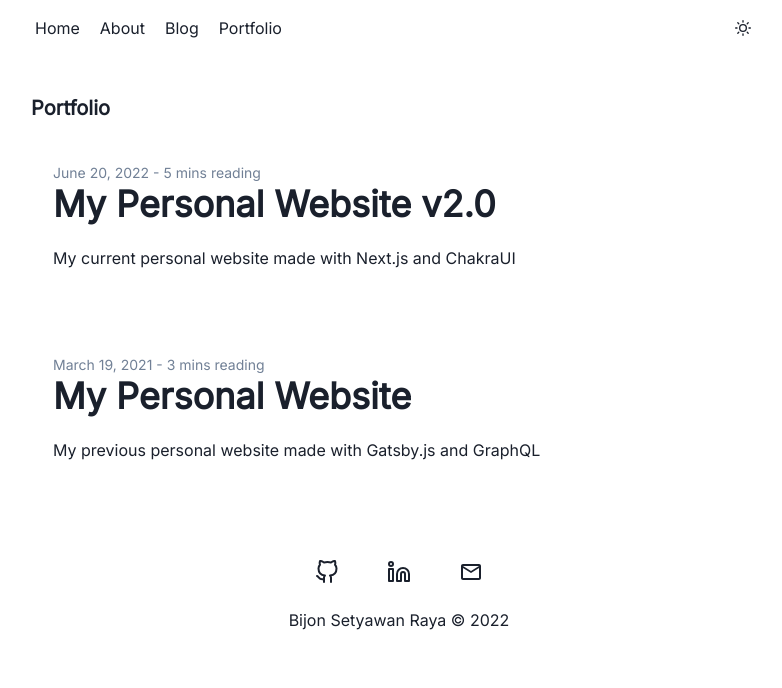
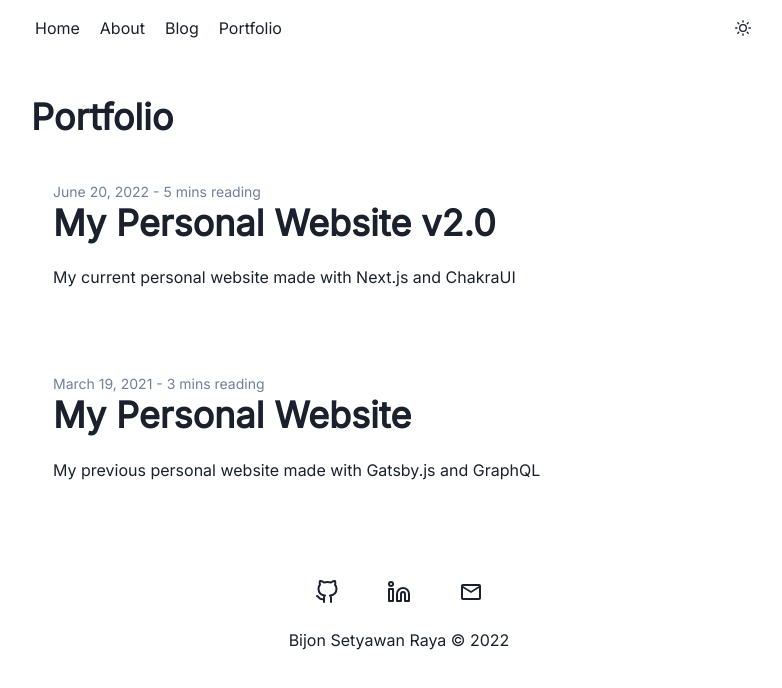
Before and after one commit to bsraya/bsraya, a Next.js app: page /portfolio in a window 1280 px wide. Shown: the top 688 px of the page, without its empty margins (241-1023 px from the left). Built offline with nearby package versions, Linux system fonts and the light colour scheme; a small style sheet from the web is missing.

Commit message:
style: change heading size

```diff
--- a/pages/portfolio.tsx
+++ b/pages/portfolio.tsx
@@ -10,7 +10,7 @@ import sortPost from '../lib/sortpost'
 export default function Portfolio({ portfolios }: { portfolios: Post[] }): JSX.Element {
     return (
         <Layout>
-            <Heading as="h2" size="md" mb={3}>Portfolio</Heading>
+            <Heading>Portfolio</Heading>
             <Posts posts={portfolios} type="portfolio" />
         </Layout>
     )
```
